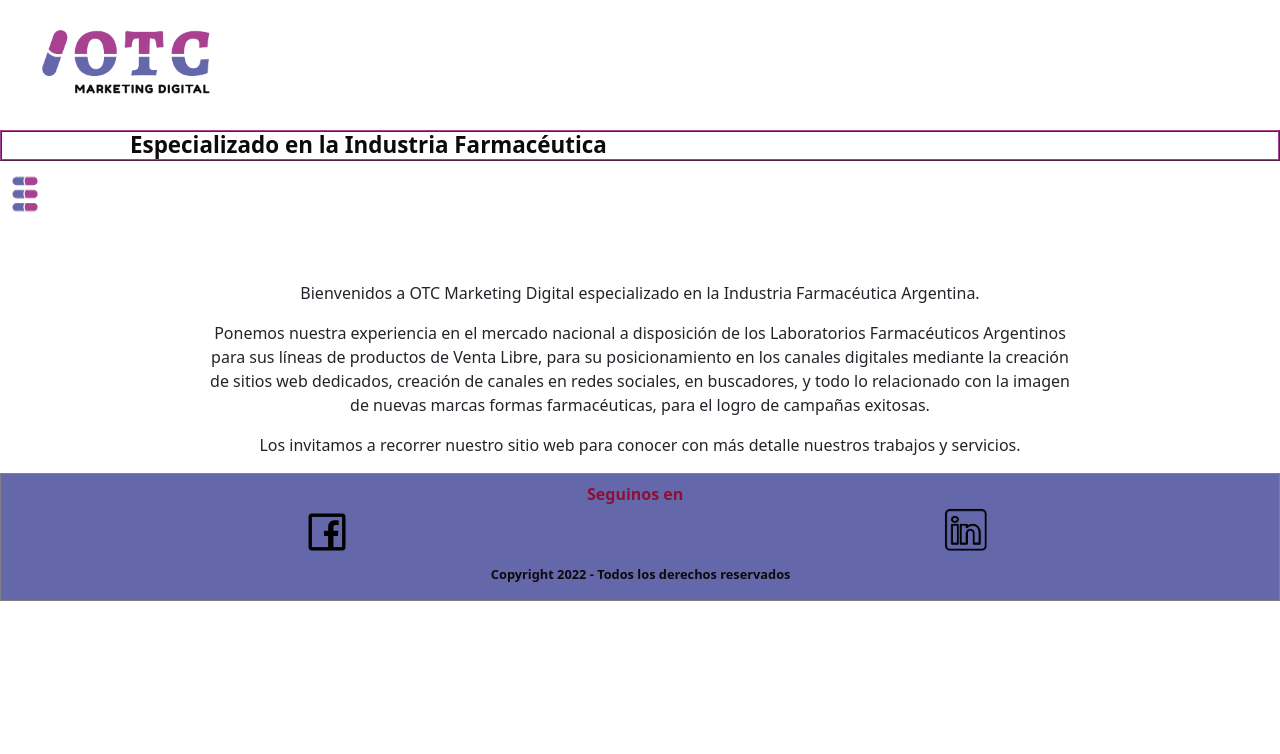
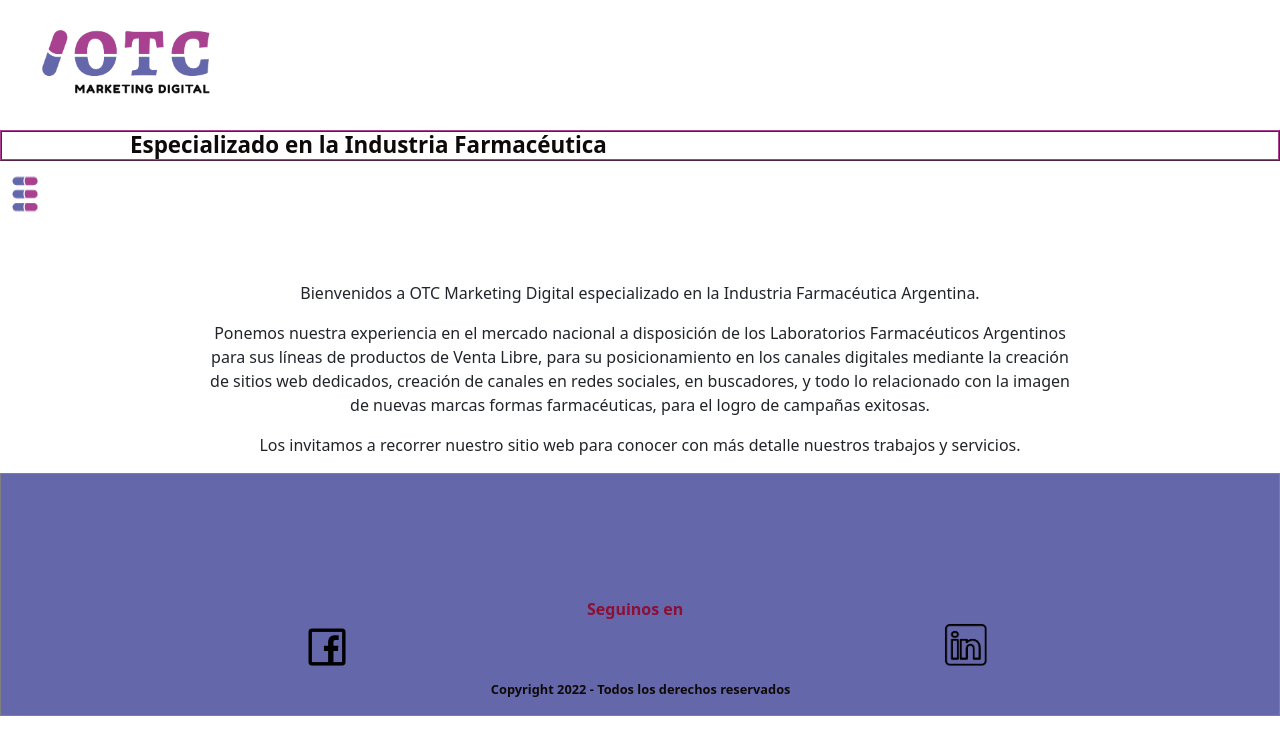
Before and after one commit to AlejandroCelayeta/sass2, a website: page index.html in a window 1280 px wide. Drawn offline with nearby package versions, Linux system fonts and the light colour scheme.

Commit message:
Correción padding footer

```diff
--- a/scss/components/_footer.scss
+++ b/scss/components/_footer.scss
@@ -78,7 +78,7 @@ footer {
 .footer-redes {
 	.f-head {
 		margin: 0%;
-		padding-top: 1%;
+		padding-top: 10%;
 		text-align: center;
 		justify-self: center;
 		grid-area: a;
```
Also changed, not shown: css/style.css.
